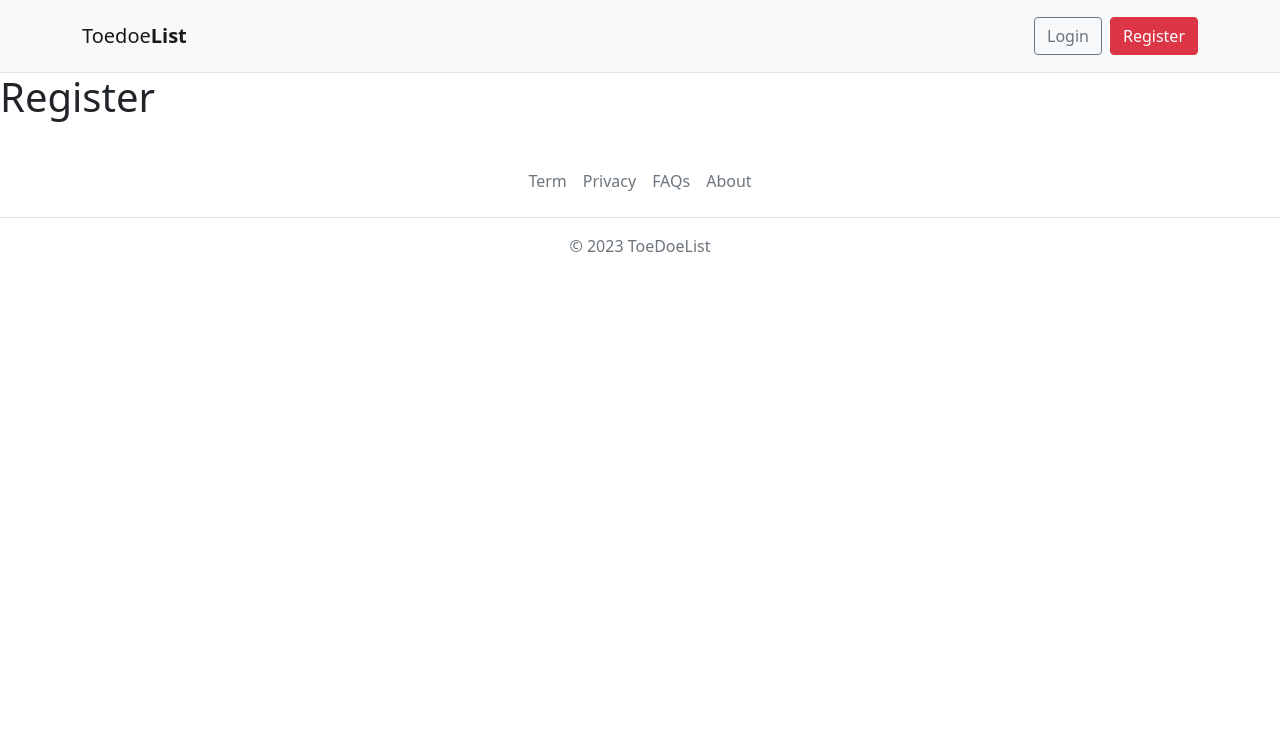
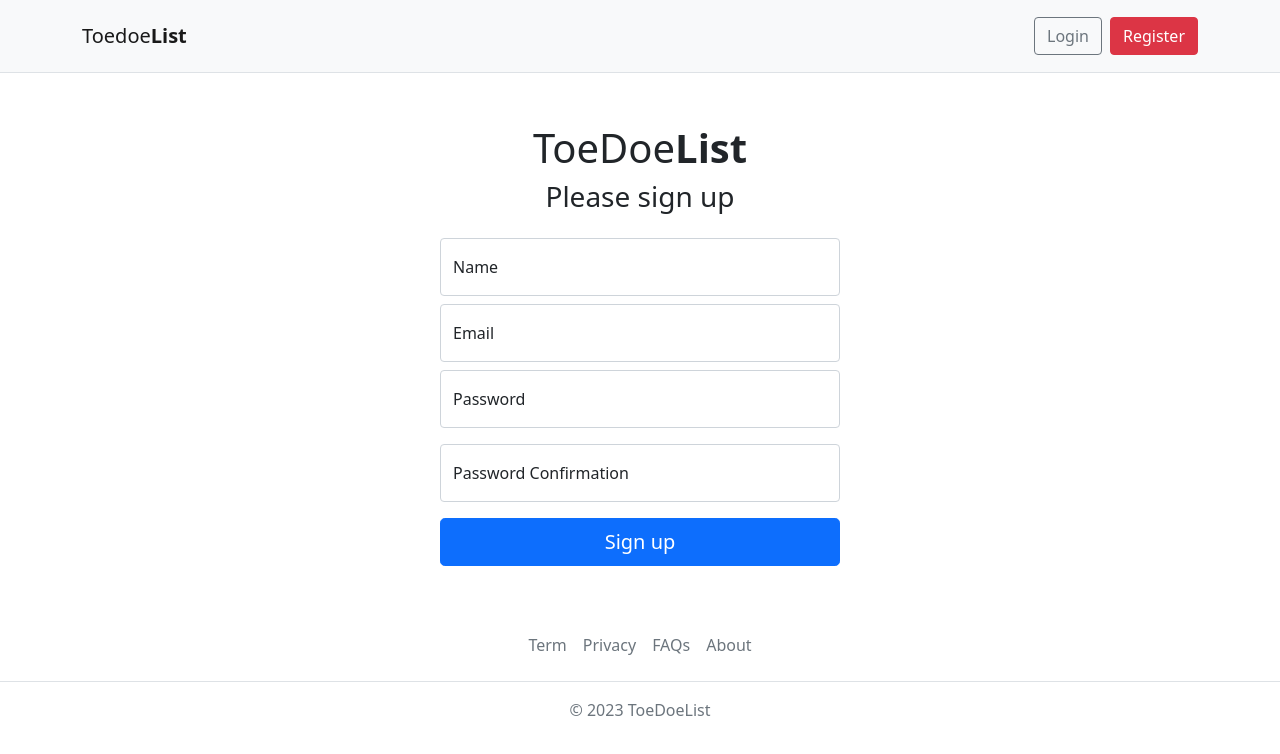
Before and after one commit to brunosouza25/laravel_vue3, a Vue app in the folder toedoe-app/: page /register in a window 1280 px wide. Shown: the top 754 px of the page. Built offline with nearby package versions, Linux system fonts and the light colour scheme; no server answers.

Commit message:
Adding a Register form

```diff
--- a/toedoe-app/src/components/Navbar.vue
+++ b/toedoe-app/src/components/Navbar.vue
@@ -31,7 +31,7 @@
                     </li>
                 </ul>
                 <ul class="navbar-nav ms-auto">
-                    <template v-if="!store.isLogged">
+                    <template v-if="!store.isLoggedIn">
                         <li class="nav-item">
                             <router-link :to="{ name: 'login' }" class="btn btn-outline-secondary ms-2">Login</router-link>
                         </li>
@@ -48,7 +48,7 @@
                             <a class="nav-link dropdown-toggle" :class="toggleClass"  @click.prevent="toggle" href="#" role="button" data-bs-toggle="dropdown" aria-expanded="false">
                                 {{ store.user.name }}
                             </a>
-                            <ul class="dropdown-menu">
+                            <ul class="dropdown-menu" :class="toggleClass">
                                 <li><a href="#" class="dropdown-item" :class="toggleClass" @click.prevent="logout">Logout</a></li>
                             </ul>
                         </li>
--- a/toedoe-app/src/pages/RegisterPage.vue
+++ b/toedoe-app/src/pages/RegisterPage.vue
@@ -1,3 +1,80 @@
 <template>
-    <h1>Register</h1>
+    <main class="auth-wrapper">
+        <form class="auth-form" @submit.prevent="handleSubmit">
+            <h1>
+                <span>ToeDoe</span>
+                <strong>List</strong>
+            </h1>
+            <h2 class="h3 mb-4 fw-normal">Please sign up</h2>
+            <div class="form-floating mb-2">
+                <input type="text" class="form-control" :class="{ 'is-invalid': errors.name && errors.name[0] }" id="name" v-model="form.name" placeholder="Your name" />
+                <label for="email">Name</label>
+                <div class="invalid-feedback" v-if="errors.name && errors.name[0]">
+                    {{ errors.name && errors.name[0] }}
+                </div>
+            </div>
+            <div class="form-floating mb-2">
+                <input type="email" class="form-control" :class="{ 'is-invalid': errors.email && errors.email[0] }" id="email" v-model="form.email" placeholder="name@example.com" />
+                <label for="email">Email</label>
+                <div class="invalid-feedback" v-if="errors.email && errors.email[0]">
+                    {{ errors.email && errors.email[0] }}
+                </div>
+            </div>
+
+            <div class="form-floating mb-3">
+                <input type="password" class="form-control" :class="{ 'is-invalid': errors.password && errors.password[0] }" id="password" v-model="form.password" placeholder="Password" />
+                <label for="password">Password</label>
+                <div class="invalid-feedback" v-if="errors.password && errors.password[0]">
+                    {{ errors.password && errors.password[0] }}
+                </div>
+            </div>
+            <div class="form-floating mb-3">
+                <input type="password" class="form-control" id="password_confirmation" v-model="form.password_confirmation"
+                       placeholder="Password Confirmation" />
+                <label for="password_confirmation">Password Confirmation</label>
+            </div>
+            <button class="w-100 btn btn-lg btn-primary" type="submit">Sign up</button>
+        </form>
+    </main>
 </template>
+
+<script setup>
+import { reactive } from "vue"
+import { storeToRefs } from "pinia"
+import { useRouter } from "vue-router"
+import { useAuthStore } from "../stores/auth.js"
+
+const router = useRouter()
+const store = useAuthStore()
+const { isLoggedIn, errors } = storeToRefs(store)
+const { handleRegister } = store
+
+const form = reactive({
+    name: "",
+    email: "",
+    password: "",
+    password_confirmation: ""
+})
+const handleSubmit = async () => {
+    await handleRegister(form)
+    if (isLoggedIn.value) {
+        router.push({name: "tasks"})
+    }
+}
+</script>
+
+
+<style scoped>
+.auth-wrapper {
+    width: 100%;
+    display: flex;
+    justify-content: center;
+    align-items: center;
+    text-align: center;
+    min-height: 60vh;
+    margin-top: 2rem;
+}
+.auth-form {
+    width: 400px;
+}
+</style>
--- a/toedoe-app/src/stores/auth.js
+++ b/toedoe-app/src/stores/auth.js
@@ -31,14 +31,21 @@
     }
 
     const handleRegister = async (newUser)=> {
-        await register(newUser)
-        await handleLogin({
-            email: newUser.email,
-            password: newUser.password
-        })
+        await csrfCookie()
+        try {
+            await register(newUser)
+            await handleLogin({
+                email: newUser.email,
+                password: newUser.password
+            })
+        } catch (error) {
+            if (error.response && error.response.status === 422){
+                errors.value = error.response.data.errors
+            }
+        }
     }
 
-    const handleLogout = async (newUser) => {
+    const handleLogout = async () => {
         await logout()
         user.value = null
     }
```
